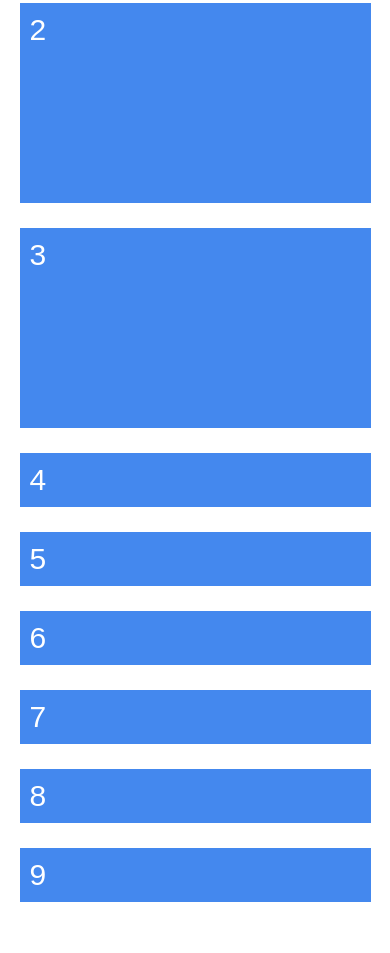
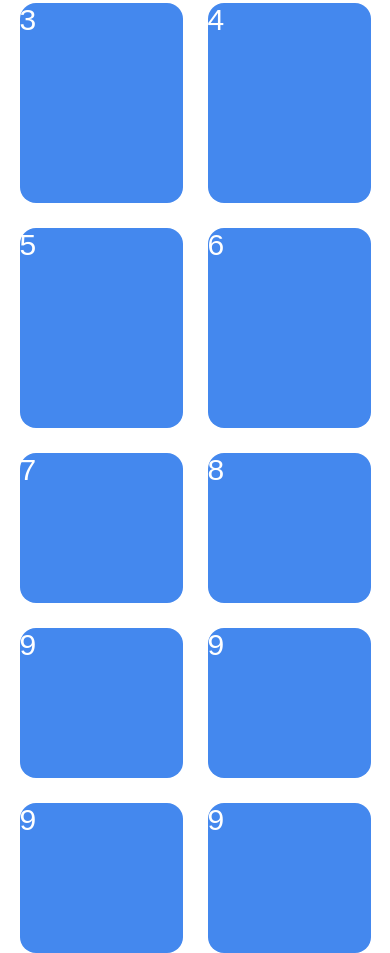
Before and after one commit to Jesus-Alexis/CSS-practice, a plain HTML site: page Grid.css/grid dinamico( y responsive).html in a window 390 px wide. Shown: the part 252-1205 px from the top of the page. Before the commit the page ends 1154 px from the top, so only its background shows below. Drawn offline with Linux system fonts and the light colour scheme.

Commit message:
grid responsive disegn

```diff
--- a/Grid.css/grid diamnico(y responsive).css
+++ b/Grid.css/grid diamnico(y responsive).css
@@ -9,10 +9,14 @@ div, body{
 
   .grid {
     display: grid;
-    /* El valor auto-fit ajusta las columnas que
-    son agregadas explicitamente */
-    grid-template-columns: repeat(auto-fit, 1fr);
+    /* El valor auto-fit ajusta las columnas
+    de manera que se adapten a las pantallas
+    de mi celular o de mi excritorio
+    */
+    grid-template-columns: repeat(auto-fit, minmax(150px,1fr));
     grid-template-rows: repeat(3, 200px);
+    grid-auto-rows: 150px;
+    grid-auto-flow: row;
     gap: 25px;
     width: 90vw;
     margin: auto;
@@ -21,7 +25,18 @@ div, body{
 
   .grid-item {
     background-color: #48e;
-    padding: 10px;
     font-size: 30px;
     color: #fff;
+    border-radius: 16px;
   }
+
+  .grid-item:hover{
+    opacity: 0.74;
+  }
+
+  @media screen and (max-width:500px){
+    .grid{
+      grid-template-columns:repeat(auto-fill, minmax
+      (150px, 1fr));
+    }
+  }
--- a/Grid.css/grid dinamico( y responsive).html
+++ b/Grid.css/grid dinamico( y responsive).html
@@ -17,6 +17,9 @@
       <div class="grid-item">7</div>
       <div class="grid-item">8</div>
       <div class="grid-item">9</div>
+      <div class="grid-item">9</div>
+      <div class="grid-item">9</div>
+      <div class="grid-item">9</div>
     </div>
   </body>
 </html>
```
